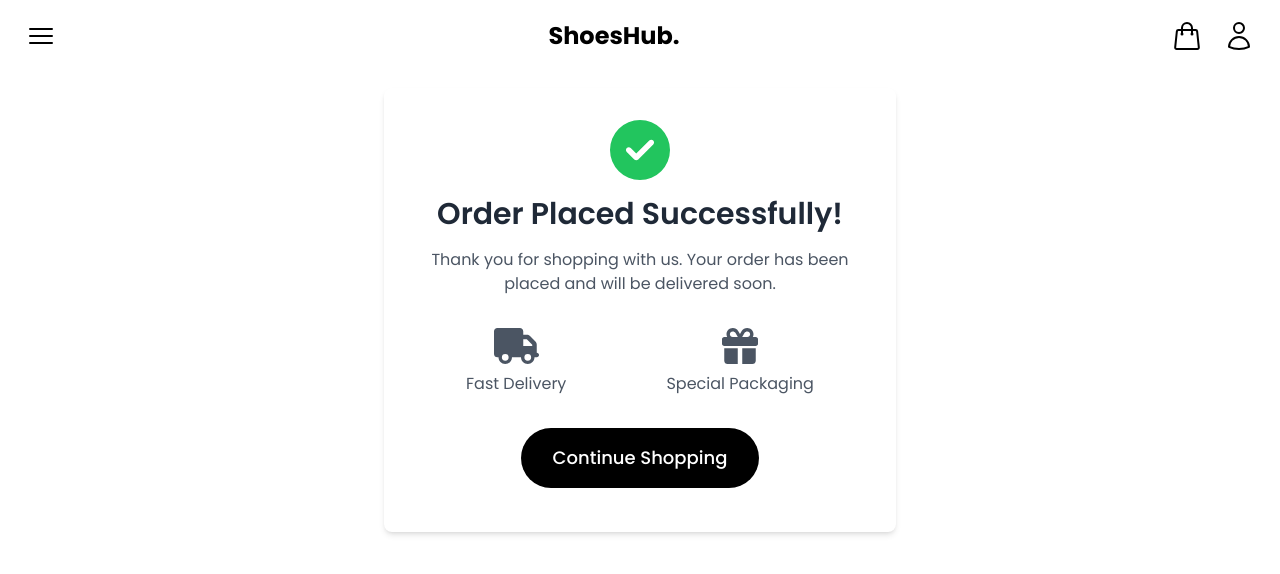
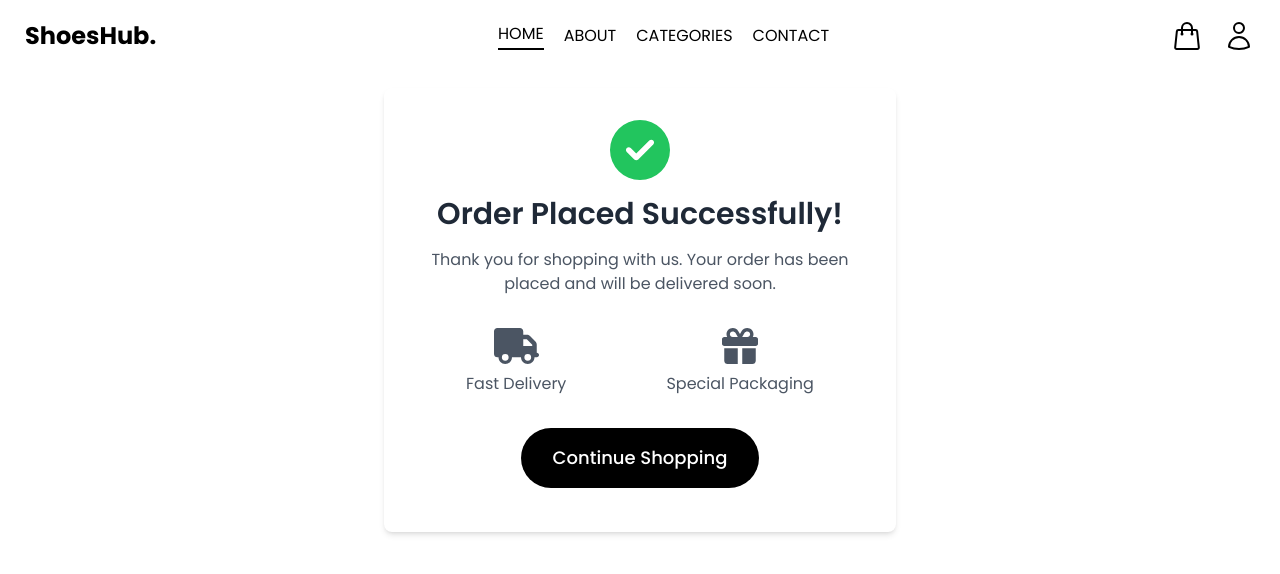
Before and after one commit to Rupa30/ShoesHub, a React (Vite) app: page /OrderSuccess in a window 1280 px wide. Shown: the top 574 px of the page. Built offline with nearby package versions, Linux system fonts and the light colour scheme.

Commit message:
Adjusted Navbar

```diff
--- a/src/App.css
+++ b/src/App.css
@@ -31,6 +31,12 @@ a {
     border-bottom: 2px solid white;
 }
 
+@media (min-width: 768px) {
+    .active {
+        border-bottom: 2px solid black;
+    }
+}
+
 @keyframes FadeIn {
     0% {
         opacity: 0;
--- a/src/components/Navbar/Navbar.jsx
+++ b/src/components/Navbar/Navbar.jsx
@@ -11,7 +11,7 @@ const Navbar = () => {
     return (
         <div className='w-full flex flex-wrap justify-between items-center py-5' id="navbar">
             {/* Hamburger Icon */}
-            <div onClick={() => setIsMenuOpen(!isMenuOpen)} className="z-50 cursor-pointer">
+            <div onClick={() => setIsMenuOpen(!isMenuOpen)} className="visible lg:hidden z-50 cursor-pointer">
                 <svg xmlns="http://www.w3.org/2000/svg" fill="none" viewBox="0 0 24 24" strokeWidth="1.5" stroke="currentColor" className={`h-8 w-8 ${isMenuOpen ? "text-white" : "text-black"}`}>
                     <path strokeLinecap="round" strokeLinejoin="round" d="M3.75 6.75h16.5M3.75 12h16.5m-16.5 5.25h16.5" />
                 </svg>
@@ -22,14 +22,20 @@ const Navbar = () => {
                 <Link to="/"><p className="font-bold text-xl md:text-2xl">ShoesHub.</p></Link>
             </Link>
 
+            {/* Links */}
+            <div className="hidden lg:flex">
+                <div className="flex justify-between items-center gap-5">
+                    <Link to="/" onClick={() => setMenu("home")} className={menu === "home" ? "active" : ""}>HOME</Link>
+                    <Link to="/about" onClick={() => setMenu("about")} className={menu === "about" ? "active" : ""}>ABOUT</Link>
+                    <Link to="/categories" onClick={() => setMenu("categories")} className={menu === "categories" ? "active" : ""}>CATEGORIES</Link>
+                    <Link to="/contact" onClick={() => setMenu("contact")} className={menu === "contact" ? "active" : ""}>CONTACT</Link>
+                </div>
+            </div>
+
             {/* Icons */}
             <div className="flex justify-between gap-5 cursor-pointer">
-                {/* <svg xmlns="http://www.w3.org/2000/svg" fill="none" viewBox="0 0 24 24" strokeWidth="1.5" stroke="currentColor" className="h-8 w-8">
-                    <path strokeLinecap="round" strokeLinejoin="round" d="m21 21-5.197-5.197m0 0A7.5 7.5 0 1 0 5.196 5.196a7.5 7.5 0 0 0 10.607 10.607Z" />
-                </svg> */}
 
                 {/* Cart Icon */}
-
                 <Link to="/cart">
                     <div className="relative">
                         <svg xmlns="http://www.w3.org/2000/svg" fill="none" viewBox="0 0 24 24" strokeWidth="1.5" stroke="currentColor" className="sm:h-8 sm:w-8 h-6 w-6">
@@ -53,11 +59,8 @@ const Navbar = () => {
             <div className={`fixed top-0 left-0 w-1/2 h-full bg-black bg-opacity-90 transform ${isMenuOpen ? "translate-x-0" : "-translate-x-full"} transition-transform duration-1000 ease-in-out z-40`}>
                 <ul className="flex flex-col justify-center items-center h-full gap-8 text-white cursor-pointer">
                     <Link to="/" onClick={() => setMenu("home")} className={menu === "home" ? "active" : ""}>HOME</Link>
-                    {/* <a href="#about" onClick={() => setMenu("menu")} className={menu === "menu" ? "active" : ""}>ABOUT</a> */}
                     <Link to="/about" onClick={() => setMenu("about")} className={menu === "about" ? "active" : ""}>ABOUT</Link>
                     <Link to="/categories" onClick={() => setMenu("categories")} className={menu === "categories" ? "active" : ""}>CATEGORIES</Link>
-                    <Link to="/popular" onClick={() => setMenu("popular")} className={menu === "popular" ? "active" : ""}>POPULAR</Link>
-                    <Link to="/arrivals" onClick={() => setMenu("arrivals")} className={menu === "arrivals" ? "active" : ""}>ARRIVALS</Link>
                     <Link to="/contact" onClick={() => setMenu("contact")} className={menu === "contact" ? "active" : ""}>CONTACT</Link>
                 </ul>
             </div>
```
